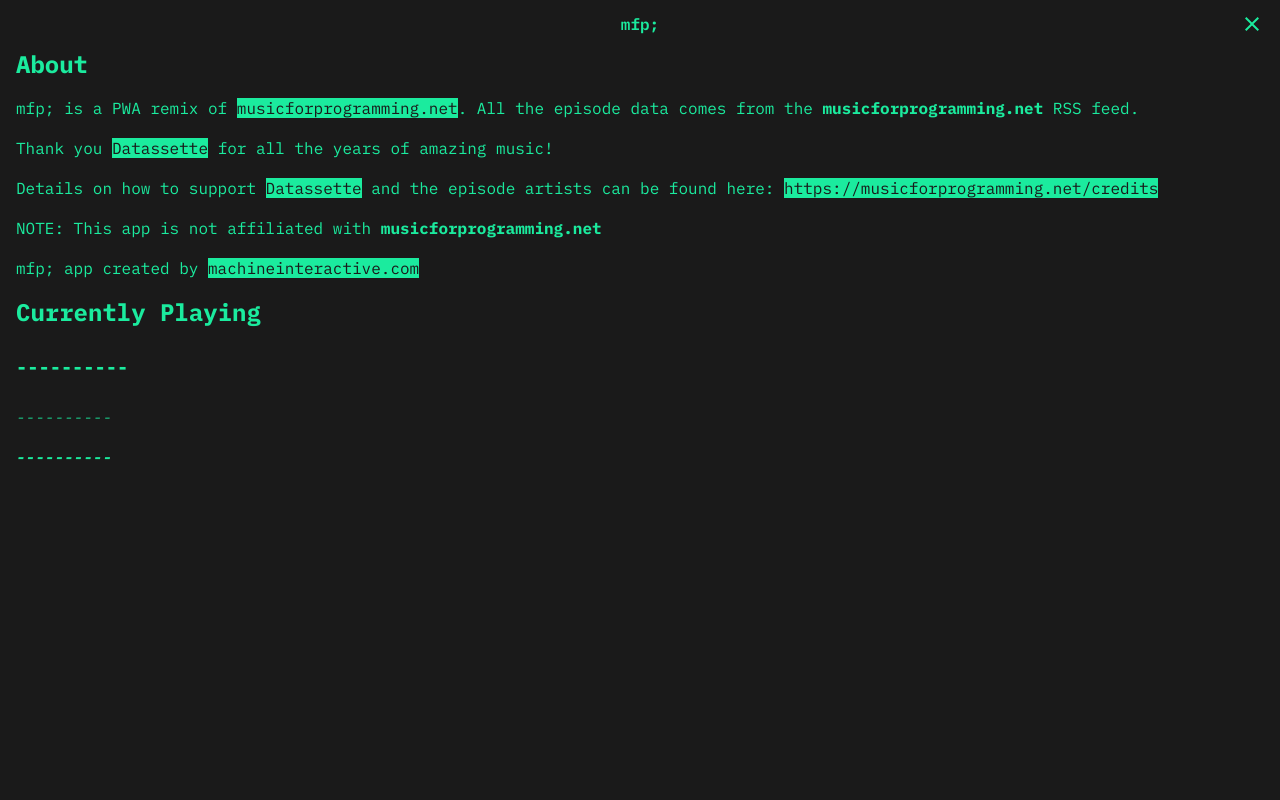
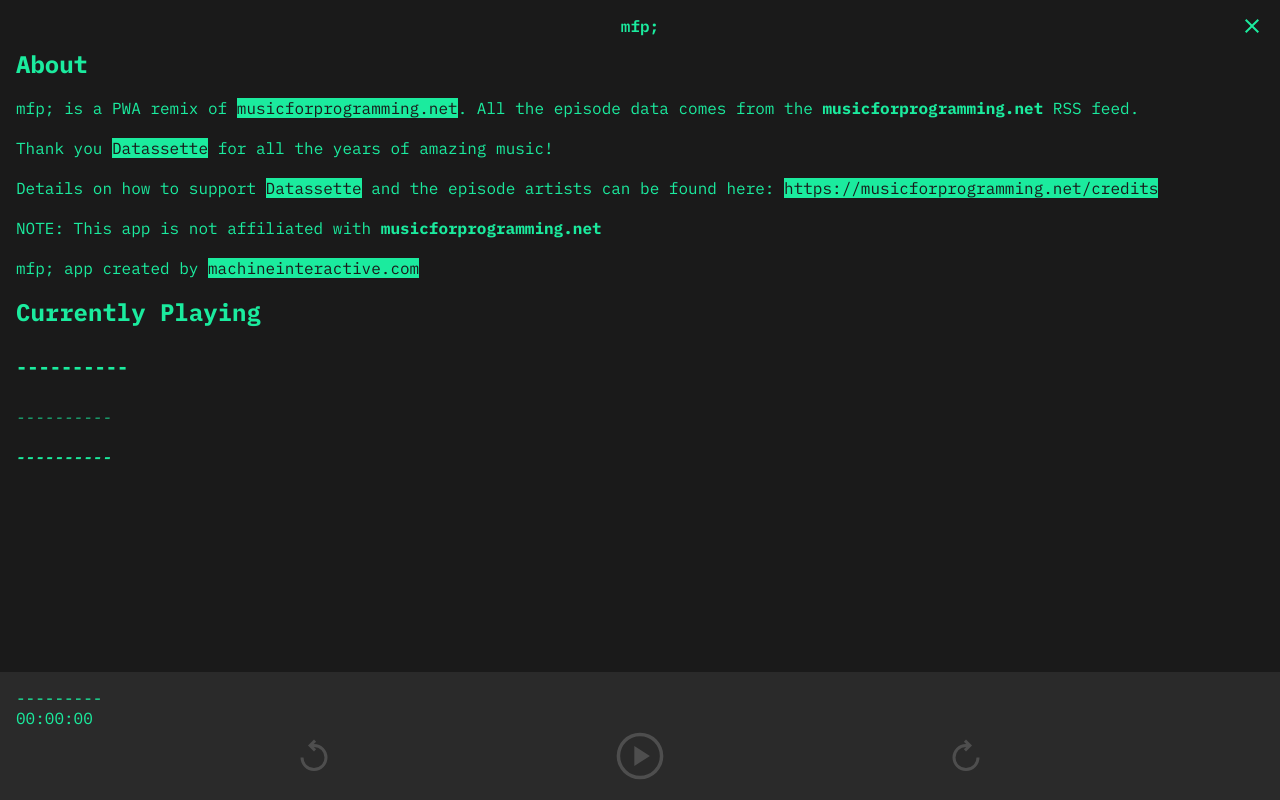
Before and after one commit to machineinteractive/mfp-app, a website built with Vite: page index.html in a window 1280 px wide. Both pictures are taken after a click on the element "---------". Built offline with nearby package versions, Linux system fonts and the light colour scheme.

Commit message:
switched to flex layout for main container to do a header, main, footer layout with fixed regions.

```diff
--- a/index.html
+++ b/index.html
@@ -102,15 +102,19 @@
 </head>
 
 <body>
+  <div class="layout-container">
     <header>
+      <div class="header-container">
         <img src="about.svg" alt="Info" width="24" height="24" style="opacity: 0;">
         <p class="ibm-plex-mono-semibold">mfp;</p>
         <div class="button-container">
           <img id="about-button" src="about.svg" alt="About Button" width="24" height="24">
           <img id="close-button" src="close.svg" alt="Close About Button" width="24" height="24" class="hidden">
         </div>
+      </div>
     </header>
-  <div id="playlist" class="content-container flex">
+    <main>
+      <div id="playlist" class="content-container">
 
         <a data-duration="1:32:53" data-links="[&#34;https://datassette.net/&#34;]"
           data-tracks="[&#34;Loukeman - Gorgeous Stuff&#34;, &#34;Datassette - Crozon Umbrella 3&#34;, &#34;Zoviet France - Scree Shift&#34;, &#34;Nomadic Ambience - Open Window New York Cityscape (excerpt)&#34;, &#34;Corticyte - \u0394t&#34;, &#34;Agents Of The Culture Industry - The Long Road South&#34;, &#34;BBC Sound Effects - Furnaces, Fire, Foghorns&#34;, &#34;Annie Hogan - Depths Of Disturbances A&#34;, &#34;Mads Emil Nielsen - Installation 2&#34;, &#34;NCW - MP3+4&#34;, &#34;Linnley - Halocline&#34;, &#34;Mad Static - Crying For No Reason (Ovatow Version) (slowed + rained)&#34;, &#34;Stephane Picq - Chanis Eyes (adlib, OPL2) (slowed + verbed)&#34;, &#34;Francis Monkman &amp; Malcolm Ironton - New Dawn (Datashat luxury edit)&#34;, &#34;Datassette - Kingsland Road, Trains, Birds&#34;, &#34;Purelink - We Should Keep Going&#34;, &#34;Datassette - Stair (2:22:22) (excerpt)&#34;, &#34;Datassette - Chicago Window 2&#34;, &#34;Lucinda Chua - I Left The Earth&#34;]" href="https://datashat.net/music_for_programming_75-datassette.mp3">
@@ -713,7 +717,7 @@
         </a>
 
       </div>
-  <div id="about" class="content-container flex hidden">
+      <div id="about" class="content-container hidden">
         <div class="about-content">
           <h2>About</h2>
           <p>
@@ -722,7 +726,8 @@
               musicforprogramming.net</a>.
             All the episode data comes from the <b>musicforprogramming.net</b> RSS feed.
           </p>
-      <p>Thank you <a href="https://datassette.net/" target="_blank" rel="noopener noreferrer">Datassette</a> for all
+          <p>Thank you <a href="https://datassette.net/" target="_blank" rel="noopener noreferrer">Datassette</a> for
+            all
             the years of amazing music!
           </p>
           <p>Details on how to support <a href="https://datassette.net/" target="_blank"
@@ -747,6 +752,8 @@
           </div>
         </div>
       </div>
+    </main>
+    <footer>
       <div id="mini-player">
         <div id="mini-player-info">
           <p id="mini-player-title" class="plex-mono-semibold">---------</p>
@@ -759,6 +766,8 @@
           <img id="button-seek-forward" class="player-controls-disabled" src="seek_forward.svg" alt="Seek back 30s">
         </div>
       </div>
+    </footer>
+  </div>
   <audio id="mfp-audio-player"></audio>
   <script type="module" src="/src/main.ts"></script>
 </body>
--- a/src/main.ts
+++ b/src/main.ts
@@ -279,11 +279,11 @@
   aboutButton.classList.toggle('hidden')
   closeButton.classList.toggle('hidden')
   // prevent body from scrolling when about is open
-  if (document.body.style.overflow === 'hidden') {
-    document.body.style.overflow = 'auto'
-  } else {
-    document.body.style.overflow = 'hidden'
-  }
+  // if (document.body.style.overflow === 'hidden') {
+  //   document.body.style.overflow = 'auto'
+  // } else {
+  //   document.body.style.overflow = 'hidden'
+  // }
 }
 
 header.addEventListener('click', () => {
--- a/src/style.css
+++ b/src/style.css
@@ -7,6 +7,7 @@
       height: 100vh;
       margin: 0;
       padding: 0;
+      overflow: hidden;
     }
 
     .ibm-plex-mono-thin {
@@ -128,35 +129,38 @@
       }
     }
 
+    header {
+      width: 100vw;
+      height: var(--h-header-height);
+      box-sizing: border-box;
+    }
 
-    header {
-      position: fixed;
-      top: 0;
-      left: 0;
-      background-color: var(--c-black);
+    .header-container {
       display: flex;
       flex-direction: row;
-      width: 100vw;
-      height: var(--h-header-height);
       align-items: center;
       justify-content: space-evenly;
+      box-sizing: border-box;
     }
 
-    header> :first-child {
+    .header-container> :first-child {
       margin-right: auto;
       padding-left: var(--padding-16);
     }
 
-    header> :last-child {
+    .header-container> :last-child {
       margin-left: auto;
       padding-right: var(--padding-16);
     }
 
+    main {
+      flex-grow: 1;
+      overflow-x: hidden;
+      overflow-y: auto;
+    }
+
+
     #mini-player {
-      position: fixed;
-      bottom: 0;
-      left: 0;
-      width: 100vw;
       background-color: var(--c-black-mini-player);
       display: flex;
       flex-direction: column;
@@ -213,26 +217,25 @@
       }
     }
 
+    .layout-container {
+      display: flex;
+      width: 100vw;
+      height: 100vh;
+      flex-direction: column;
+    }
 
     .player-controls-disabled {
       filter: grayscale(1);
       opacity: 0.25;
     }
 
-    .flex {
-      display: flex;
-    }
-
     .hidden {
       display: none;
+      overflow: hidden;
     }
 
     .content-container {
-      padding-top: var(--h-header-height);
-      padding-bottom: calc(var(--mini-player-base-size) + (var(--padding-16) * 4));
-      flex-direction: column;
-      overflow-y: scroll;
-      background-color: var(--c-debug);
+      padding-bottom: calc(var(--padding-16) * 2);
     }
 
     .content-container h1,
@@ -243,15 +246,9 @@
       padding-right: var(--padding-16);
     }
 
-
     .content-container p {
       padding: 0;
       margin: 0;
-
-    }
-
-    #playlist {
-      overflow: hidden;
     }
 
     #playlist a,
@@ -270,28 +267,11 @@
       word-break: break-all;
     }
 
-    #about {
-      position: fixed;
-      top: var(--h-header-height);
-      left: 0;
-      width: 100%;
-      height: 100%;
-      z-index: 100;
-      overflow: hidden;
-      padding-top: 0;
-    }
-
     #about h2 {
       padding-bottom: var(--padding-16);
       padding-left: var(--padding-16);
       padding-right: var(--padding-16);
       margin: 0;
-    }
-
-    .about-content {
-      overflow: auto;
-      overscroll-behavior: contain;
-      padding-bottom: calc(var(--mini-player-base-size) + (var(--padding-16) * 4));
     }
 
     #about p a {
@@ -308,10 +288,6 @@
       line-height: 1.5;
     }
 
-    #about-footer {
-      height: calc(var(--h-header-height) + var(--padding-16));
-    }
-
     .normal-hyperlink a {
       background-color: var(--c-green);
       color: var(--c-black);
```
Also changed, not shown: templates/index.html (+12 -3 lines). Lines whose indentation alone changed are shown as unchanged.
